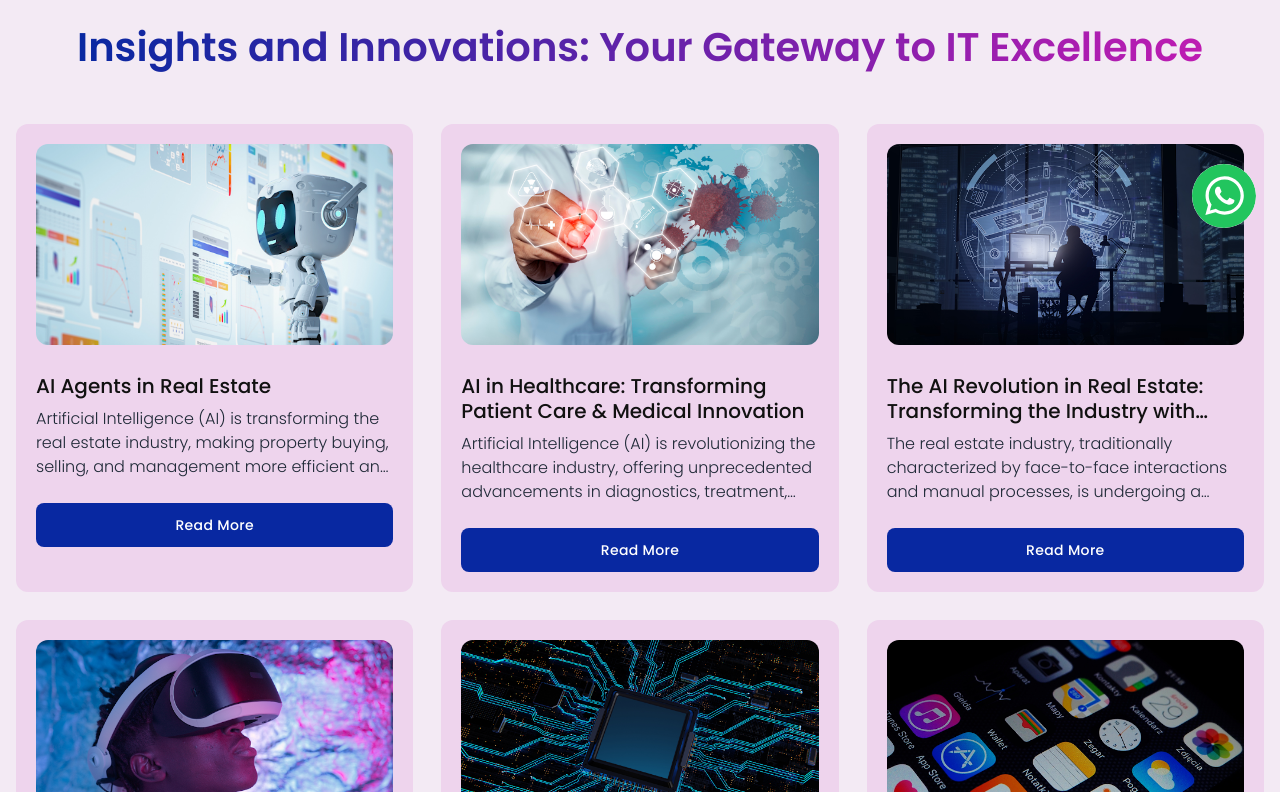
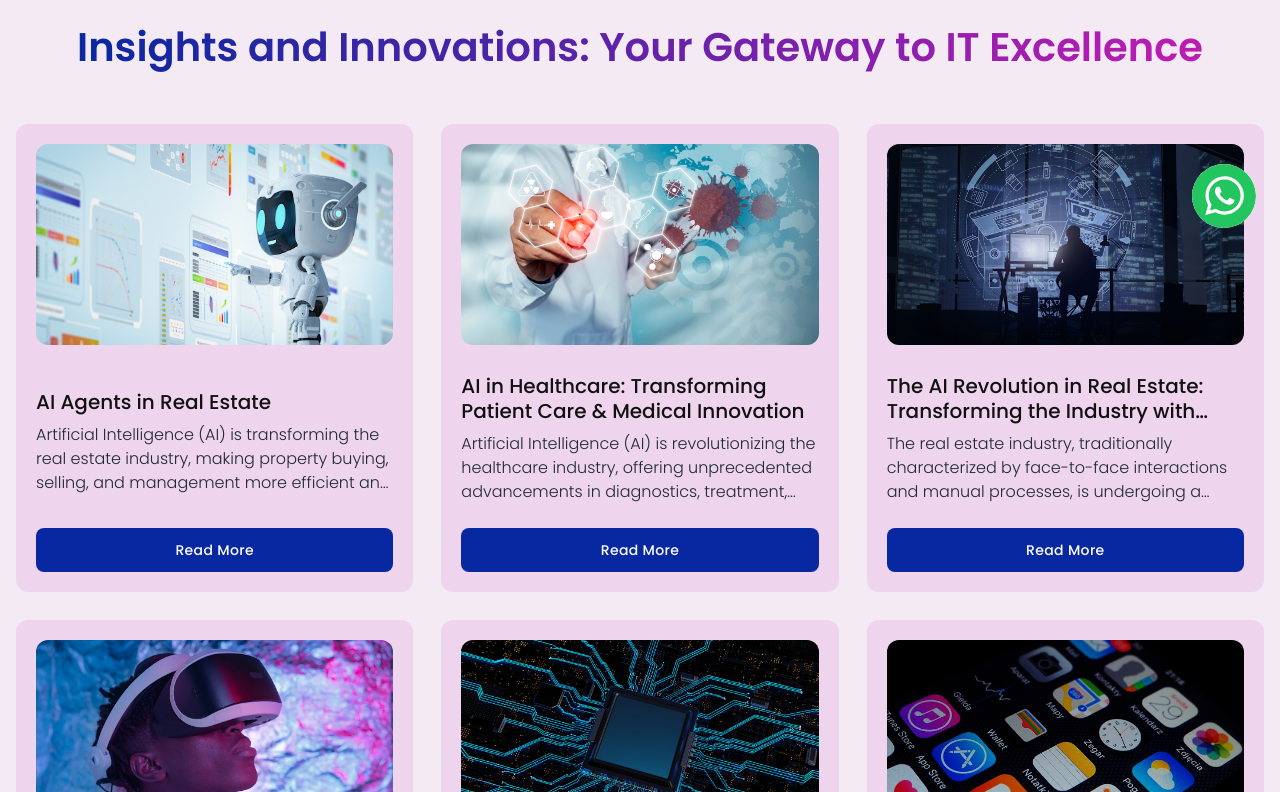
Before and after one commit to remeessalam/pramantech, a React (Create React App) app: page /blogs in a window 1280 px wide. Shown: the part 548-1340 px from the top of the page. Built offline with nearby package versions, Linux system fonts and the light colour scheme.

Commit message:
image compressed

```diff
--- a/src/pages/Blogs.jsx
+++ b/src/pages/Blogs.jsx
@@ -62,7 +62,7 @@ export const BlogItem = ({ blog }) => {
   return (
     <div
       data-aos="fade-up"
-      className="bg-secondary/10 rounded-xl p-5 text-primary_text relative z-10 group"
+      className="bg-secondary/10 flex flex-col justify-between rounded-xl p-5 text-primary_text relative z-10 group"
     >
       <Link to={`/blogs/${blog.id}`}>
         <img
```
Also changed, not shown: src/assets/images/bg-img.jpg.
